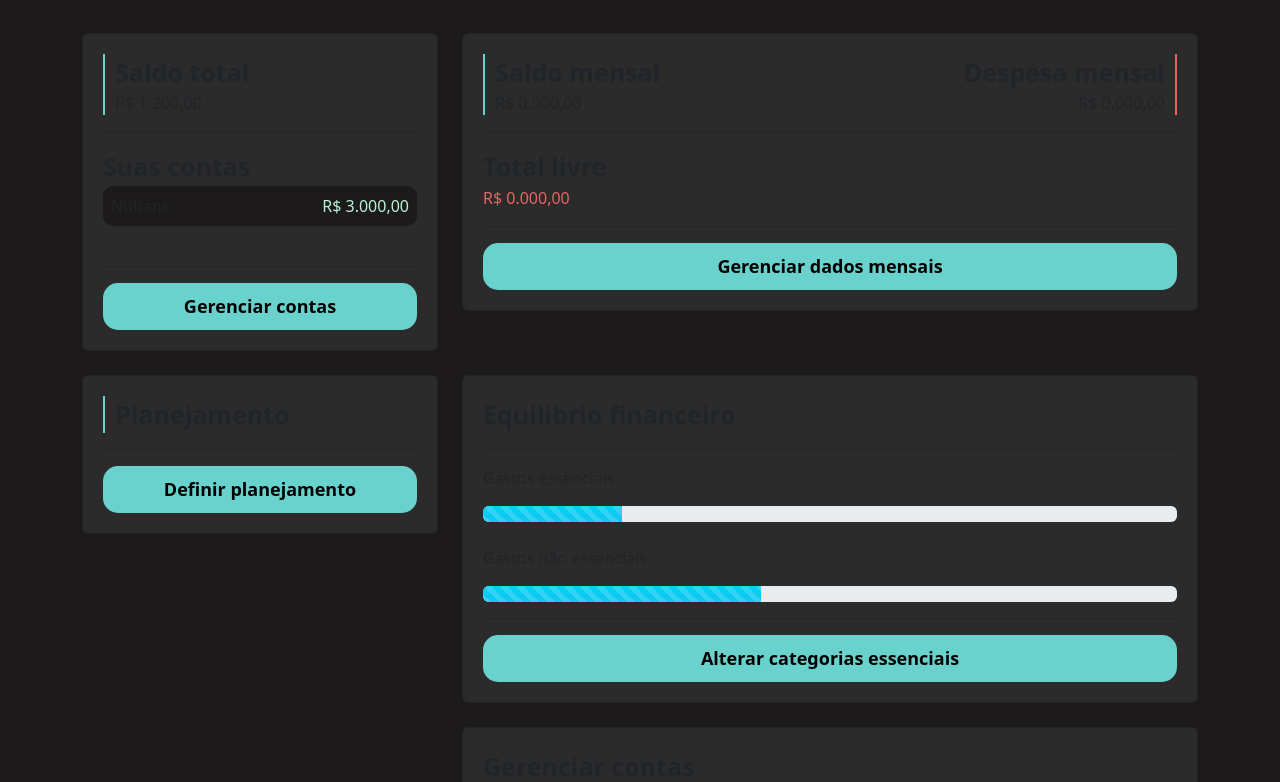
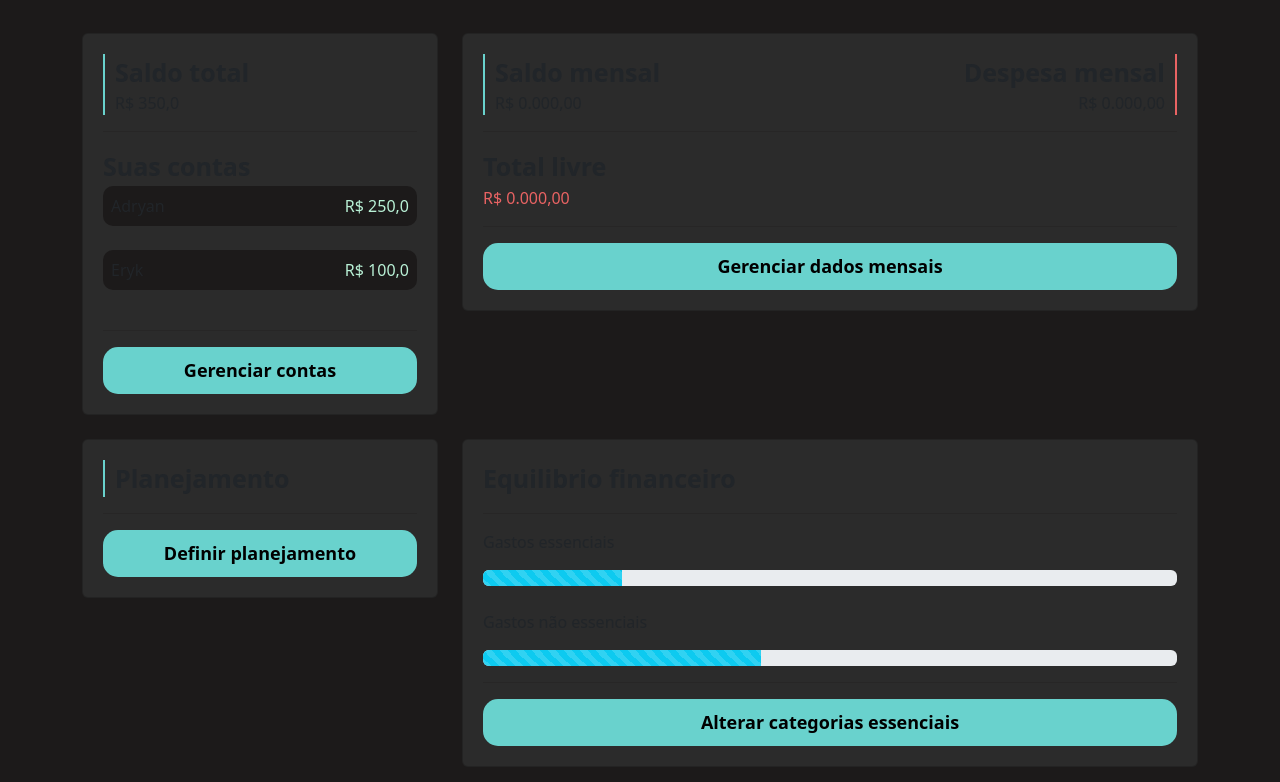
Before and after one commit to Adryan1928/FINANCE, a Django app: page /perfil/home/ in a window 1280 px wide. Shown: the part 199-981 px from the top of the page. Run offline with Django 4.2, Linux system fonts and the light colour scheme; data comes from the database, SQL or seed files in the repository.

Commit message:
Adicionando algumas informações na HOME e a aula001 concluída

```diff
--- a/perfil/templates/home.html
+++ b/perfil/templates/home.html
@@ -49,24 +49,24 @@
                     <div class="saldo">
                         <span class="fonte-destaque">Saldo total</span>
                         <br>
-                        <span class="font-light">R$ 1.200,00</span>
+                        <span class="font-light">R$ {{total_contas}}</span>
                     </div>
                     <hr class="hr-borda">
                     <span class="fonte-destaque">Suas contas</span>
 
                     <div class="div-contas">
-
+                        {% for conta in contas %}
                             <div class="lista-conta">
-                                <span>Nubank</span>
-                                <span class="total-conta">R$ 3.000,00</span>
+                                <span>{{conta.apelido}}</span>
+                                <span class="total-conta">R$ {{conta.valor}}</span>
                             </div>
                             <br>
-
+                        {% endfor %}
 
 
                     </div>
                     <hr class="hr-borda">
-                    <a href="#" class="botao-principal">Gerenciar contas</a>
+                    <a href="{% url 'gerenciar' %}" class="botao-principal">Gerenciar contas</a>
                 </div>
 
             </div>
--- a/perfil/views.py
+++ b/perfil/views.py
@@ -9,7 +9,10 @@ from django.contrib.messages import constants
 
 
 def home (request):
-    return render(request, 'home.html')
+    contas = Conta.objects.all()
+    total_contas = sum(conta.valor for conta in contas)
+
+    return render(request, 'home.html', {'contas': contas, 'total_contas': total_contas})
 
 def gerenciar (request):
     contas = Conta.objects.all()
```
